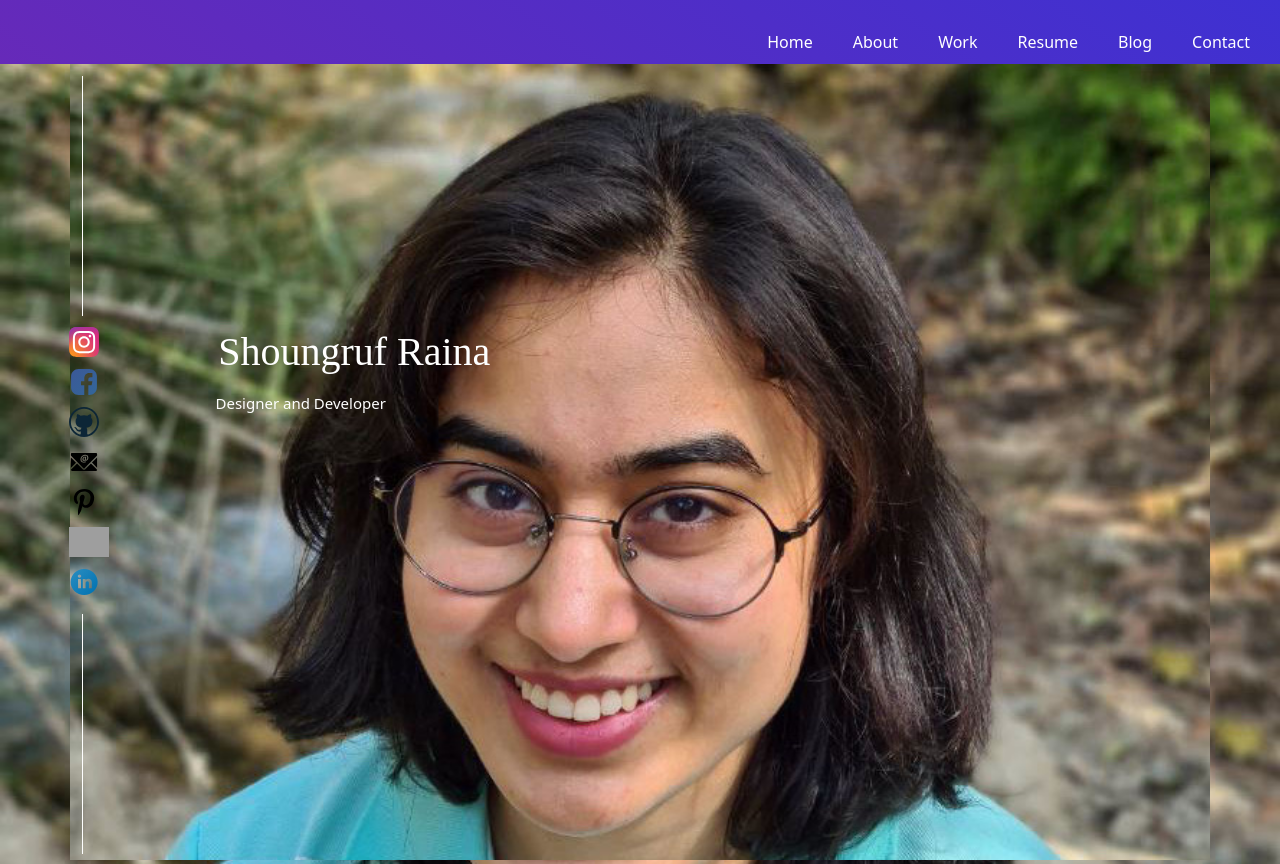
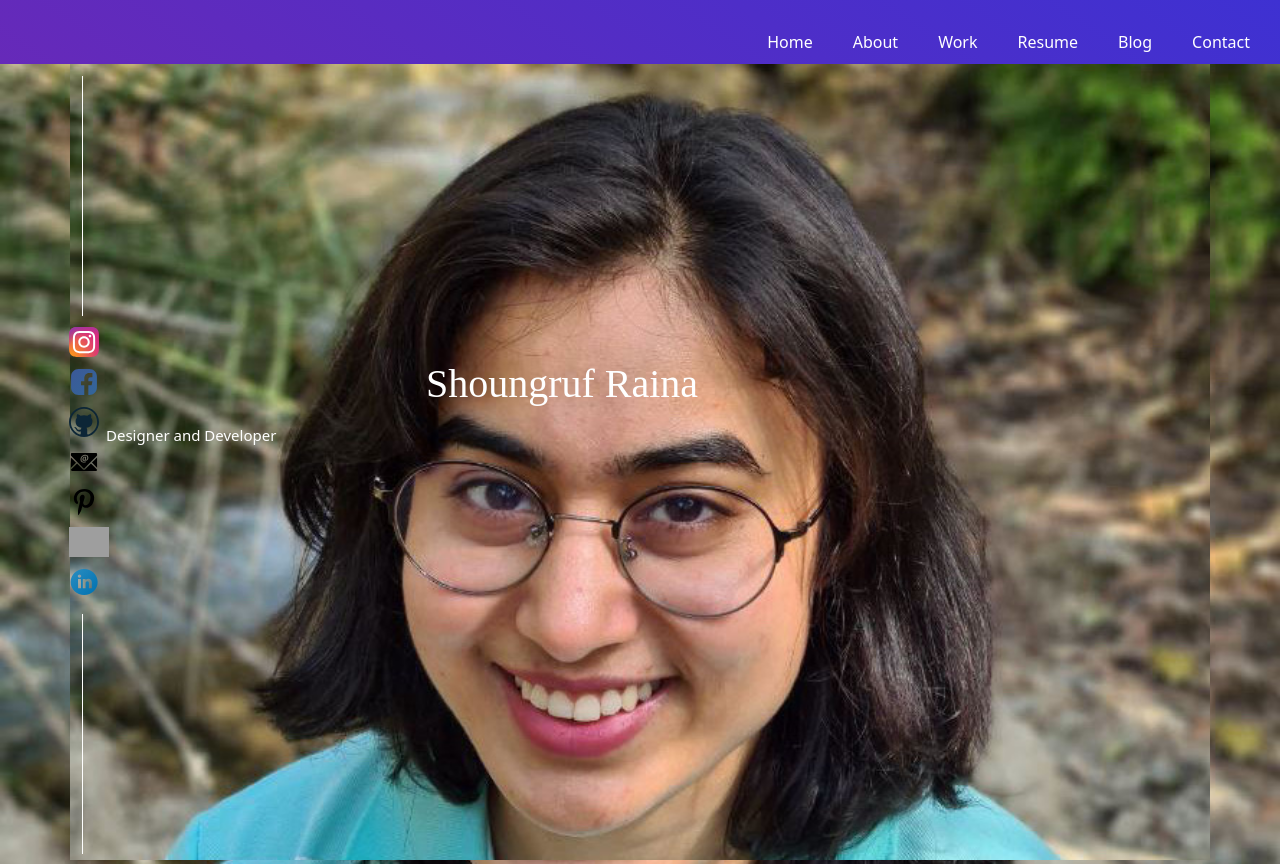
Before and after one commit to shoungruf/mywebsite, a React (Create React App) app: page / in a window 1280 px wide. Built offline with nearby package versions, Linux system fonts and the light colour scheme; grey boxes are pictures that could not be loaded.

Commit message:
Update HomePage.js

```diff
--- a/src/HomePage.js
+++ b/src/HomePage.js
@@ -1,54 +1,3 @@
-// import React, { Component } from 'react';
-// import './App.css';
-// import 'bootstrap/dist/css/bootstrap.css';
-
-// import FrameSliderButtons from './FrameSliderButtons';
-// // import AboutPage from './AboutPage';
-// // import WorkPage from './WorkPage';
-// // import ResumePage from './ResumePage';
-// // import BlogPage from './BlogPage';
-// // import ContactPage from './ContactPage';
-
-// class HomePage extends Component {
-//   render() {
-//     return (
-//       <div className='App-Frame'>
-//         <div class="container">
-
-//           <div class="col-md-1" >
-//             <div class="line"></div>
-//           </div>
-//           <div class="col-md-6" >
-//             <div class="container">
-//               <div class="row">
-//                 <div class="col-md-3 marginNeg2em" >
-//                   {/* {/* TODO: Frame slider buttons not in line */}
-//                   <FrameSliderButtons />
-
-//                 </div>
-//                 <div class="col-md-4">
-//                   <text className="TitleClass" > Shoungruf Raina </text>
-//                   <text className="TitleClassDesc"> Designer and Developer</text>
-//                 </div>
-//               </div>
-//               {/* <div class="row row-invisible">
-//               <FrameSliderButtons />
-//                 </div> */}
-// <div class="col-md-1" >
-//             <div class="line"></div>
-//           </div>
-//         </div>
-
-//       </div>
-//       </div>
-//       </div>
-
-//     );
-//   }
-// }
-// export default HomePage;
-
-
 import React, { Component } from 'react';
 import './App.css';
 import 'bootstrap/dist/css/bootstrap.css';
@@ -56,12 +5,6 @@
 import FrameSliderButtons from './FrameSliderButtons';
 import FrameSliderBottomButton from './FrameSliderBottomButton';
 import dp from "./SliderButtons/IMG_1666.jpeg"
-
-// import AboutPage from './AboutPage';
-// import WorkPage from './WorkPage';
-// import ResumePage from './ResumePage';
-// import BlogPage from './BlogPage';
-// import ContactPage from './ContactPage';
 
 class HomePage extends Component {
   render() {
@@ -81,7 +24,7 @@
                   <FrameSliderButtons />
 
                 </div>
-                <div class="col-md-7">
+                <div class="col-md-9 centerAlign">
                   <text className="TitleClass" > Shoungruf Raina </text>
 
                   <text className="TitleClassDesc"> Designer and Developer</text>
```
